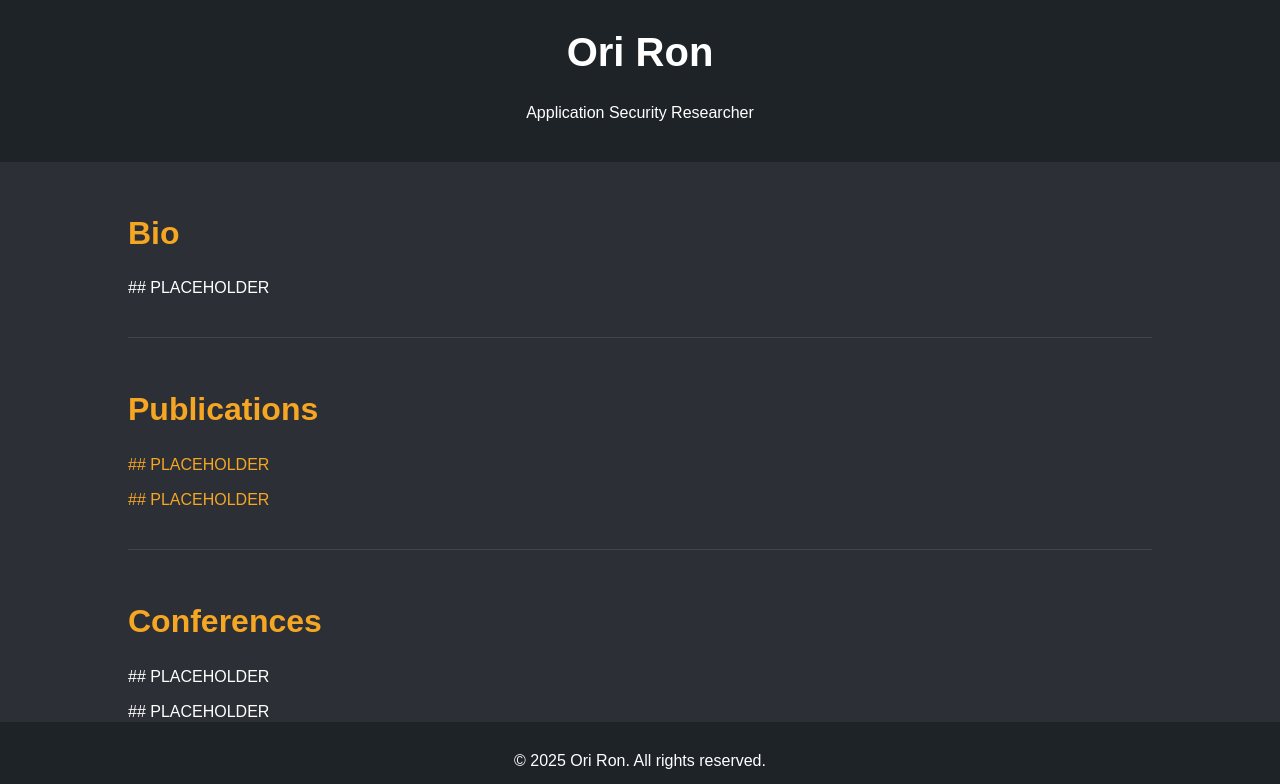
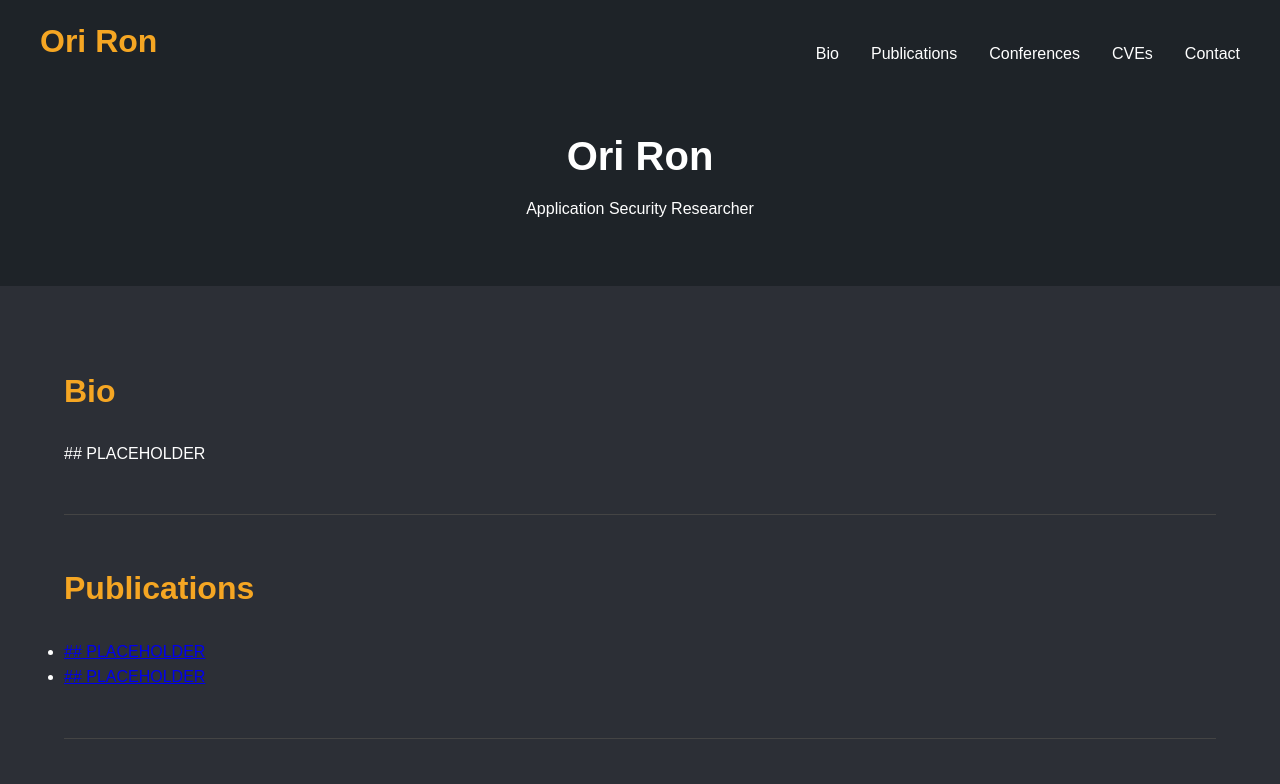
Before and after one commit to ori-ron/ori-ron.github.io, a plain HTML site: page index.html in a window 1280 px wide. Shown: the top 784 px of the page. Drawn offline with Linux system fonts and the light colour scheme.

Commit message:
Update index.html

```diff
--- a/index.html
+++ b/index.html
@@ -4,62 +4,172 @@
     <meta charset="UTF-8">
     <meta name="viewport" content="width=device-width, initial-scale=1.0">
     <title>Ori Ron - Security Researcher</title>
+    <link href="https://cdnjs.cloudflare.com/ajax/libs/font-awesome/6.0.0/css/all.min.css" rel="stylesheet">
     <style>
+        /* Reset and Base Styles */
+        * {
+            margin: 0;
+            padding: 0;
+            box-sizing: border-box;
+        }
+
+        html {
+            scroll-behavior: smooth;
+        }
+
         body {
             font-family: Arial, sans-serif;
             background-color: #2c2f36;
             color: #fff;
-            margin: 0;
-            padding: 0;
             line-height: 1.6;
+            padding-top: 60px; /* Space for fixed navbar */
         }
+
+        /* Navbar Styles */
+        .navbar {
+            background-color: #1e2328;
+            position: fixed;
+            top: 0;
+            width: 100%;
+            z-index: 1000;
+            padding: 1rem;
+            transition: all 0.3s ease;
+        }
+
+        .nav-content {
+            max-width: 1200px;
+            margin: 0 auto;
+            display: flex;
+            justify-content: space-between;
+            align-items: center;
+        }
+
+        .nav-links {
+            display: flex;
+            gap: 2rem;
+        }
+
+        .nav-links a {
+            color: #fff;
+            text-decoration: none;
+            transition: color 0.3s ease;
+        }
+
+        .nav-links a:hover {
+            color: #f5a623;
+        }
+
+        .hamburger {
+            display: none;
+            cursor: pointer;
+            background: none;
+            border: none;
+            color: #fff;
+            font-size: 1.5rem;
+        }
+
+        /* Main Content Styles */
         header {
             background-color: #1e2328;
-            padding: 20px;
+            padding: 4rem 2rem;
             text-align: center;
+            margin-bottom: 2rem;
         }
+
+        .container {
+            width: 90%;
+            max-width: 1200px;
+            margin: auto;
+            padding-bottom: 60px; /* Space for footer */
+        }
+
+        section {
+            padding: 3rem 0;
+            border-bottom: 1px solid #444;
+            opacity: 0;
+            transform: translateY(20px);
+            transition: all 0.6s ease;
+        }
+
+        section.visible {
+            opacity: 1;
+            transform: translateY(0);
+        }
+
         h1 {
-            margin: 0;
             font-size: 2.5em;
+            margin-bottom: 0.5rem;
         }
-        .container {
-            width: 80%;
-            margin: auto;
-        }
-        section {
-            padding: 20px 0;
-            border-bottom: 1px solid #444;
-        }
+
         h2 {
             font-size: 2em;
             color: #f5a623;
-            margin-bottom: 10px;
+            margin-bottom: 1.5rem;
         }
-        ul {
-            list-style-type: none;
-            padding: 0;
+
+        /* Back to Top Button */
+        .back-to-top {
+            position: fixed;
+            bottom: 20px;
+            right: 20px;
+            background: #f5a623;
+            color: #1e2328;
+            width: 40px;
+            height: 40px;
+            border-radius: 50%;
+            display: flex;
+            align-items: center;
+            justify-content: center;
+            text-decoration: none;
+            opacity: 0;
+            transition: all 0.3s ease;
+            cursor: pointer;
         }
-        ul li {
-            margin-bottom: 10px;
+
+        .back-to-top.visible {
+            opacity: 1;
         }
-        footer {
+
+        /* Mobile Styles */
+        @media (max-width: 768px) {
+            .nav-links {
+                display: none;
+                position: absolute;
+                top: 100%;
+                left: 0;
+                right: 0;
                 background-color: #1e2328;
-            text-align: center;
-            padding: 10px 0;
-            position: fixed;
-            width: 100%;
-            bottom: 0;
+                flex-direction: column;
+                padding: 1rem;
+                gap: 1rem;
             }
-        a {
-            color: #f5a623;
-            text-decoration: none;
+
+            .nav-links.active {
+                display: flex;
             }
-        a:hover {
-            text-decoration: underline;
+
+            .hamburger {
+                display: block;
+            }
         }
     </style>
 </head>
 <body>
+    <nav class="navbar">
+        <div class="nav-content">
+            <h2>Ori Ron</h2>
+            <button class="hamburger">
+                <i class="fas fa-bars"></i>
+            </button>
+            <div class="nav-links">
+                <a href="#bio">Bio</a>
+                <a href="#publications">Publications</a>
+                <a href="#conferences">Conferences</a>
+                <a href="#cves">CVEs</a>
+                <a href="#contact">Contact</a>
+            </div>
+        </div>
+    </nav>
 
     <header>
         <h1>Ori Ron</h1>
@@ -106,9 +216,63 @@
         </section>
     </div>
 
+    <a href="#" class="back-to-top">
+        <i class="fas fa-arrow-up"></i>
+    </a>
+
     <footer>
         <p>&copy; 2025 Ori Ron. All rights reserved.</p>
     </footer>
 
+    <script>
+        // Hamburger Menu Toggle
+        const hamburger = document.querySelector('.hamburger');
+        const navLinks = document.querySelector('.nav-links');
+
+        hamburger.addEventListener('click', () => {
+            navLinks.classList.toggle('active');
+        });
+
+        // Close menu when clicking outside
+        document.addEventListener('click', (e) => {
+            if (!e.target.closest('.nav-content')) {
+                navLinks.classList.remove('active');
+            }
+        });
+
+        // Scroll Animation for Sections
+        const sections = document.querySelectorAll('section');
+        const backToTop = document.querySelector('.back-to-top');
+
+        const observerOptions = {
+            threshold: 0.1
+        };
+
+        const observer = new IntersectionObserver((entries) => {
+            entries.forEach(entry => {
+                if (entry.isIntersecting) {
+                    entry.target.classList.add('visible');
+                }
+            });
+        }, observerOptions);
+
+        sections.forEach(section => {
+            observer.observe(section);
+        });
+
+        // Back to Top Button
+        window.addEventListener('scroll', () => {
+            if (window.pageYOffset > 300) {
+                backToTop.classList.add('visible');
+            } else {
+                backToTop.classList.remove('visible');
+            }
+        });
+
+        backToTop.addEventListener('click', (e) => {
+            e.preventDefault();
+            window.scrollTo({ top: 0, behavior: 'smooth' });
+        });
+    </script>
 </body>
 </html>
```
Lines whose indentation alone changed are shown as unchanged.
